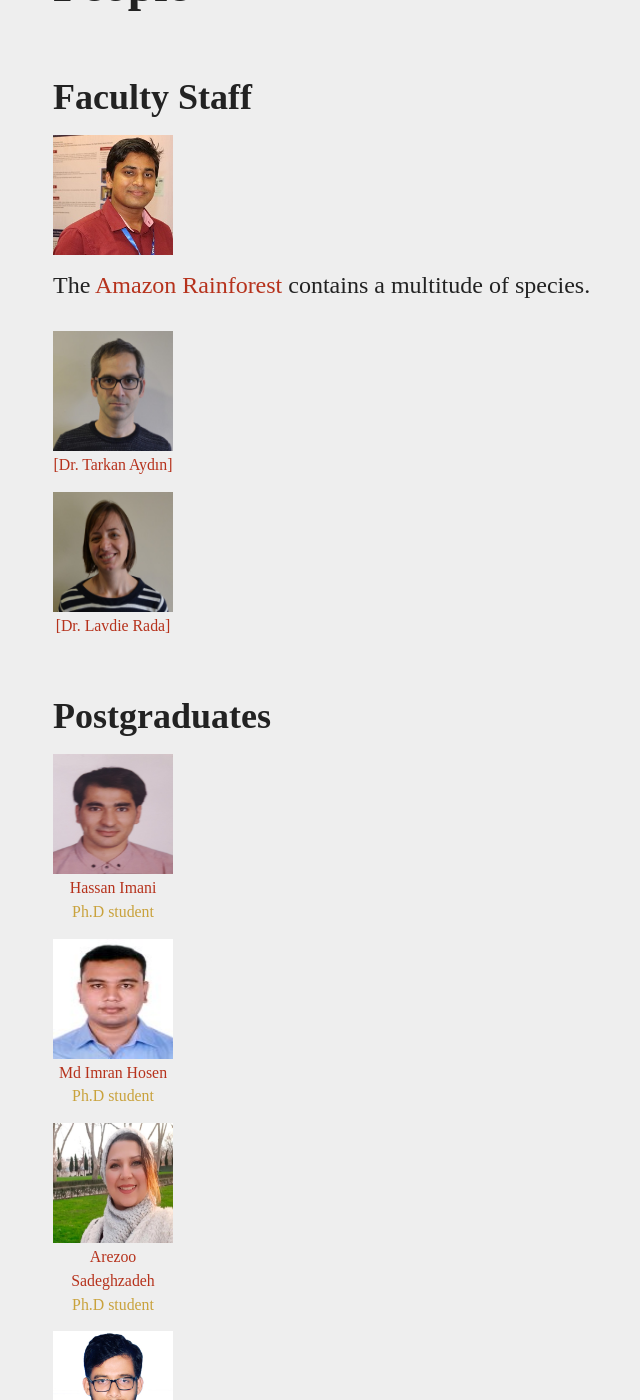
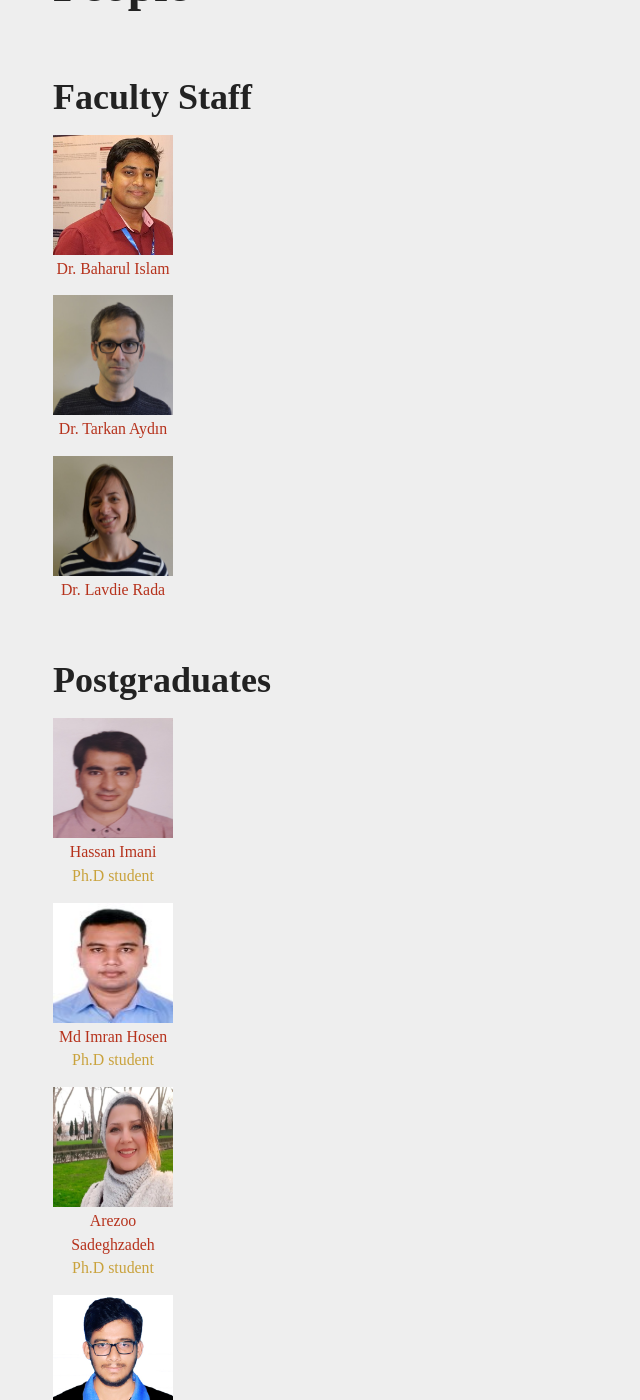
Before and after one commit to baucomputervision/baucomputervision.github.io, a Jekyll site: the page built from people.md, in a window 1280 px wide and 1400 px high, scrolled down 190 px. Shown: the whole window, without its empty margins (23-663 px from the left). Built offline with Jekyll 4.4.1, drawn with Linux system fonts in a browser that asks for light colours; some of the changed text lies outside the part shown.

Commit message:
take back

```diff
--- a/people.md
+++ b/people.md
@@ -6,17 +6,15 @@ permalink: /people/
 
 ## Faculty Staff
 
-{% include imagethumbnailblock.html url="/images/people/bahar.jpg" width="120px" height="120px"  %}
-{{< caption >}}The [Amazon Rainforest](https://en.wikipedia.org/wiki/Amazon_rainforest) contains a multitude of species.{{< /caption >}}
-
-{% include imagethumbnailblock.html url="/images/people/tarkan.jpg" caption="[Dr. Tarkan Aydın]" width="120px" height="120px"  %}
-{% include imagethumbnailblock.html url="/images/people/lavdie.jpg" caption="[Dr. Lavdie Rada]" width="120px" height="120px"  %}
+{% include imagethumbnailblock.html url="/images/people/bahar.jpg" caption="Dr. Baharul Islam" width="120px" height="120px"  %}
+{% include imagethumbnailblock.html url="/images/people/tarkan.jpg" caption="Dr. Tarkan Aydın" width="120px" height="120px"  %}
+{% include imagethumbnailblock.html url="/images/people/lavdie.jpg" caption="Dr. Lavdie Rada" width="120px" height="120px"  %}
 
 ## Postgraduates
 {% include imagethumbnailblock.html url="/images/people/hassan.jpg" caption="Hassan Imani" caption2="Ph.D student" width="120px" height="120px"  %}
 {% include imagethumbnailblock.html url="/images/people/imran.jpg" caption="Md Imran Hosen" caption2="Ph.D student" width="120px" height="120px"  %}
 {% include imagethumbnailblock.html url="/images/people/arezoo.jpg" caption="Arezoo Sadeghzadeh" caption2="Ph.D student" width="120px" height="120px"  %}
-{% include imagethumbnailblock.html url="/images/people/masum.jpg" caption="[Masum Shah Junayed]" caption2="M.Sc student" width="120px" height="120px"  %}
+{% include imagethumbnailblock.html url="/images/people/masum.jpg" caption="Masum Shah Junayed" caption2="M.Sc student" width="120px" height="120px"  %}
 {% include imagethumbnailblock.html url="/images/people/nophoto.jpg" caption="Afsana" caption2="" width="120px" height="120px"  %}
 {% include imagethumbnailblock.html url="/images/people/alnur.jpg" caption="Alnur Alimanov " caption2="M.Sc student" width="120px" height="120px"  %}
 {% include imagethumbnailblock.html url="/images/people/misagh.jpg" caption="Misagh Asgari" caption2="M.Sc student" width="120px" height="120px"  %}
```
